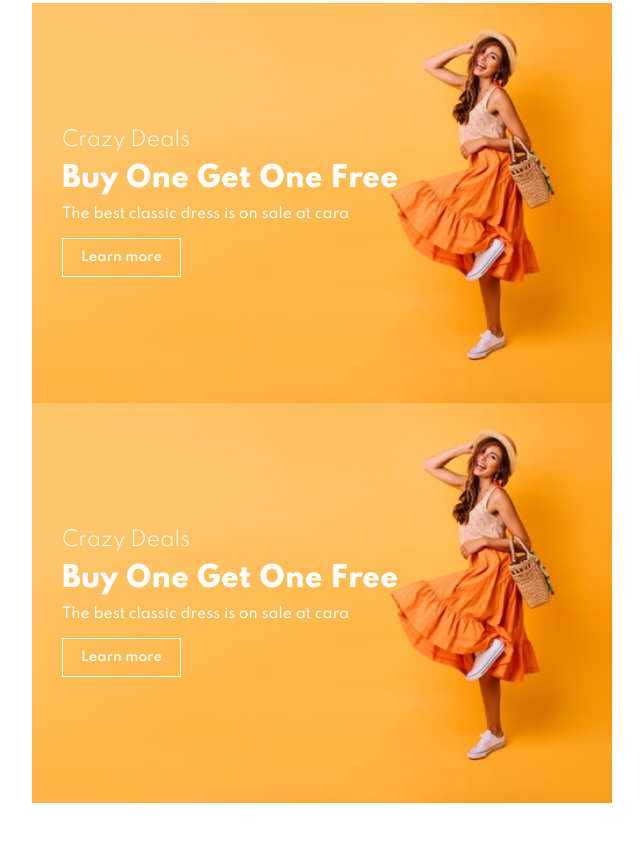
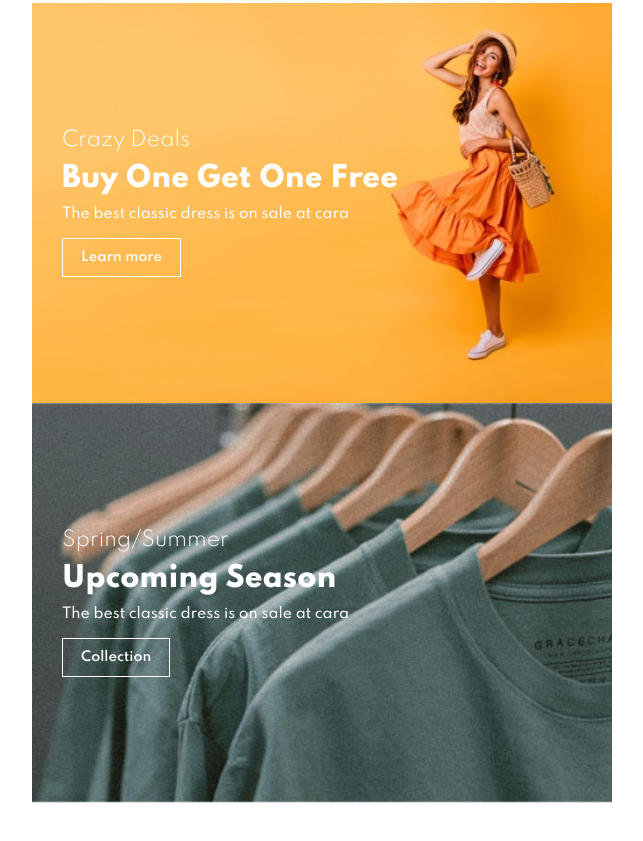
Before and after one commit to YakubuAmidu/EverydayEssential, a website: page index.html in a window 1280 px wide. Shown: the part 3773-4614 px from the top of the page, without its empty margins (48-691 px from the left). Drawn offline with Linux system fonts and the light colour scheme.

Commit message:
Initialm commit

```diff
--- a/index.html
+++ b/index.html
@@ -363,11 +363,11 @@
         <span>The best classic dress is on sale at cara</span>
         <button class="white">Learn more</button>
       </div>
-      <div class="banner-box">
-        <h4>Crazy Deals</h4>
-        <h2>Buy One Get One Free</h2>
+      <div class="banner-box banner-box2">
+        <h4>Spring/Summer</h4>
+        <h2>Upcoming Season</h2>
         <span>The best classic dress is on sale at cara</span>
-        <button class="white">Learn more</button>
+        <button class="white">Collection</button>
       </div>
     </section>
 
--- a/style.css
+++ b/style.css
@@ -342,6 +342,10 @@ body {
   padding: 30px;
 }
 
+#sm-banner .banner-box2 {
+  background-image: url(./img/banner/b10.jpg);
+}
+
 #sm-banner .banner-box h4 {
   color: #fff;
   font-size: 20px;
@@ -360,3 +364,8 @@ body {
   font-weight: 500;
   padding-bottom: 15px;
 }
+
+#sm-banner .banner-box:hover button {
+  background-color: #088178;
+  border: 1px solid #088178;
+}
```
